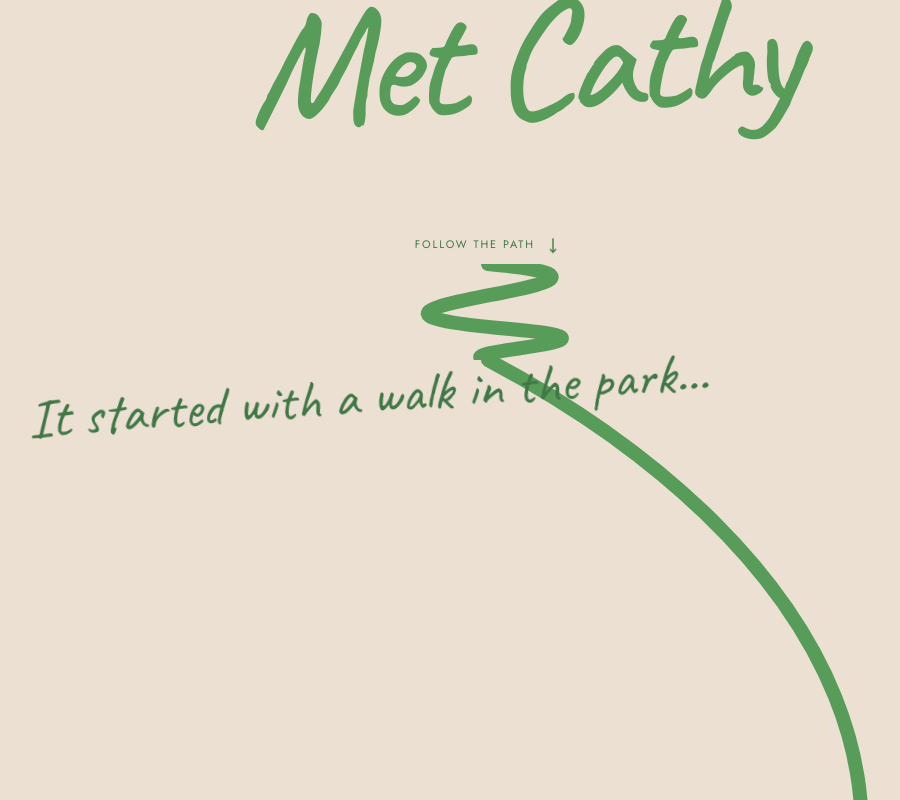
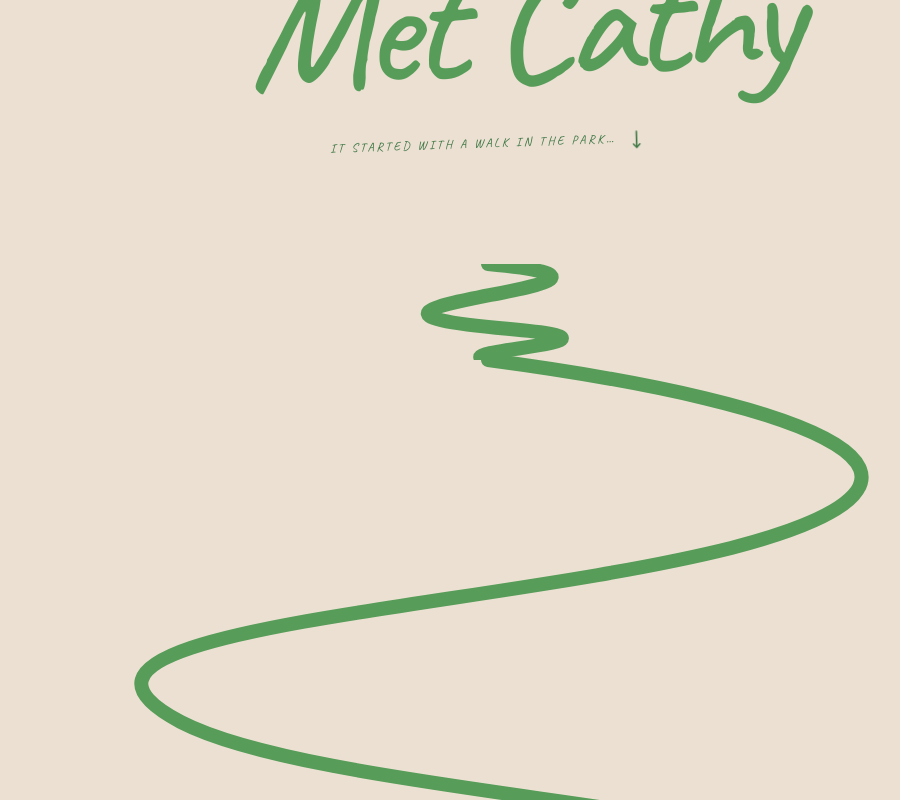
Before and after one commit to mathycoder/adam-and-cathy, a Next.js app: page / in a window 1280 px wide. Shown: the part 440-1240 px from the top of the page, without its empty margins (152-1052 px from the left). Built offline with nearby package versions, Linux system fonts and the light colour scheme.

Commit message:
Tighten story path pacing

```diff
--- a/src/app/page.module.css
+++ b/src/app/page.module.css
@@ -4,16 +4,16 @@
 .hero > p { color: var(--green-dark); font-size: .78rem; letter-spacing: .2em; text-transform: uppercase; }
 .hero h1 { max-width: 9ch; margin-top: 1.2rem; color: var(--green); font-family: var(--font-script); font-size: clamp(4.8rem, 13vw, 10.5rem); font-weight: 500; line-height: .72; letter-spacing: -.04em; }
 .hero h1 span { display: block; margin-top: .25em; transform: translateX(.2em) rotate(-2deg); }
-.scrollCue { position: absolute; bottom: 13vh; display: flex; align-items: center; gap: .65rem; color: var(--green-dark); font-size: .68rem; letter-spacing: .17em; text-transform: uppercase; }
-.scrollCue svg { width: 1rem; animation: nudge 1.8s ease-in-out infinite; }
+.openingLine { display: flex; align-items: center; gap: .7rem; margin-top: 3rem; color: var(--green-dark); font-family: var(--font-script); font-size: clamp(1.8rem, 4vw, 2.8rem); line-height: 1; transform: rotate(-2deg); }
+.openingLine svg { width: 1.2rem; animation: nudge 1.8s ease-in-out infinite; }
 .heroPath { position: absolute; right: 0; bottom: 0; left: 0; width: 100%; height: 12vh; }
 .heroPath path { fill: none; stroke: var(--green); stroke-width: 14px; stroke-linecap: round; vector-effect: non-scaling-stroke; }
 
-.pathSection { position: relative; height: 400vh; background: var(--cream); }
+.pathSection { position: relative; height: 200vh; background: var(--cream); }
+.firstPathSection { height: 100vh; }
 .pathSection svg { position: absolute; inset: 0; width: 100%; height: 100%; overflow: visible; }
 .pathSection path { fill: none; stroke: var(--green); stroke-width: 14px; stroke-linecap: round; stroke-linejoin: round; vector-effect: non-scaling-stroke; }
 .mirroredPath { transform: scaleX(-1); }
-.pathWhisper { position: sticky; top: 46vh; width: max-content; max-width: 70vw; margin-left: 14vw; color: var(--green-dark); font-family: var(--font-script); font-size: clamp(1.8rem, 5vw, 3.5rem); transform: rotate(-4deg); }
 .pathPaws { position: absolute; right: 12%; bottom: 16%; display: flex; gap: 2rem; color: var(--green); opacity: .6; transform: rotate(-26deg); }
 .pathPaws svg:nth-child(2) { transform: translateY(-1.4rem) rotate(14deg); }
 .pathPaws svg:nth-child(3) { transform: translateY(-2.7rem) rotate(-8deg); }
@@ -50,7 +50,8 @@
 @keyframes nudge { 0%, 100% { transform: translateY(0); } 50% { transform: translateY(.45rem); } }
 
 @media (max-width: 700px) {
-  .pathSection { height: 360vh; }
+  .pathSection { height: 180vh; }
+  .firstPathSection { height: 100vh; }
   .pathSection path, .eventPath path, .heroPath path { stroke-width: 12px; }
   .marker { --marker-size: 4.65rem; border-width: 4px; }
   .copy { padding: 2rem 1.4rem 3rem; }
@@ -58,4 +59,4 @@
   .sentence { max-width: 30rem; }
 }
 
-@media (prefers-reduced-motion: reduce) { .scrollCue svg { animation: none; } }
+@media (prefers-reduced-motion: reduce) { .openingLine svg { animation: none; } }
--- a/src/app/page.tsx
+++ b/src/app/page.tsx
@@ -24,11 +24,10 @@ function WindingPath({ index }: { index: number }) {
     : "M760 0 C930 310 870 670 610 980 C340 1290 110 1430 280 1880 C430 2290 900 2370 750 2820 C620 3220 300 3500 240 4000";
 
   return (
-    <section className={styles.pathSection} aria-label={first ? "The journey begins" : "Continue along our story"}>
+    <section className={`${styles.pathSection} ${first ? styles.firstPathSection : ""}`} aria-label={first ? "The journey begins" : "Continue along our story"}>
       <svg className={mirrored ? styles.mirroredPath : undefined} viewBox="0 0 1000 4000" preserveAspectRatio="none" aria-hidden="true">
         <path d={path} />
       </svg>
-      {first && <p className={styles.pathWhisper}>It started with a walk in the park…</p>}
       {index >= 5 && <div className={styles.pathPaws} aria-hidden="true"><PawPrint /><PawPrint /><PawPrint /></div>}
     </section>
   );
@@ -80,7 +79,7 @@ export default function Home() {
       <header className={styles.hero}>
         <p>A love story · 2017—2027</p>
         <h1>When Adam<span>Met Cathy</span></h1>
-        <div className={styles.scrollCue} aria-hidden="true"><span>Follow the path</span><MoveDown /></div>
+        <p className={styles.openingLine}>It started with a walk in the park… <MoveDown aria-hidden="true" /></p>
         <svg className={styles.heroPath} viewBox="0 0 1000 400" preserveAspectRatio="none" aria-hidden="true">
           <path d="M500 0 C675 86 316 178 515 270 C635 326 460 360 500 400" />
         </svg>
```
